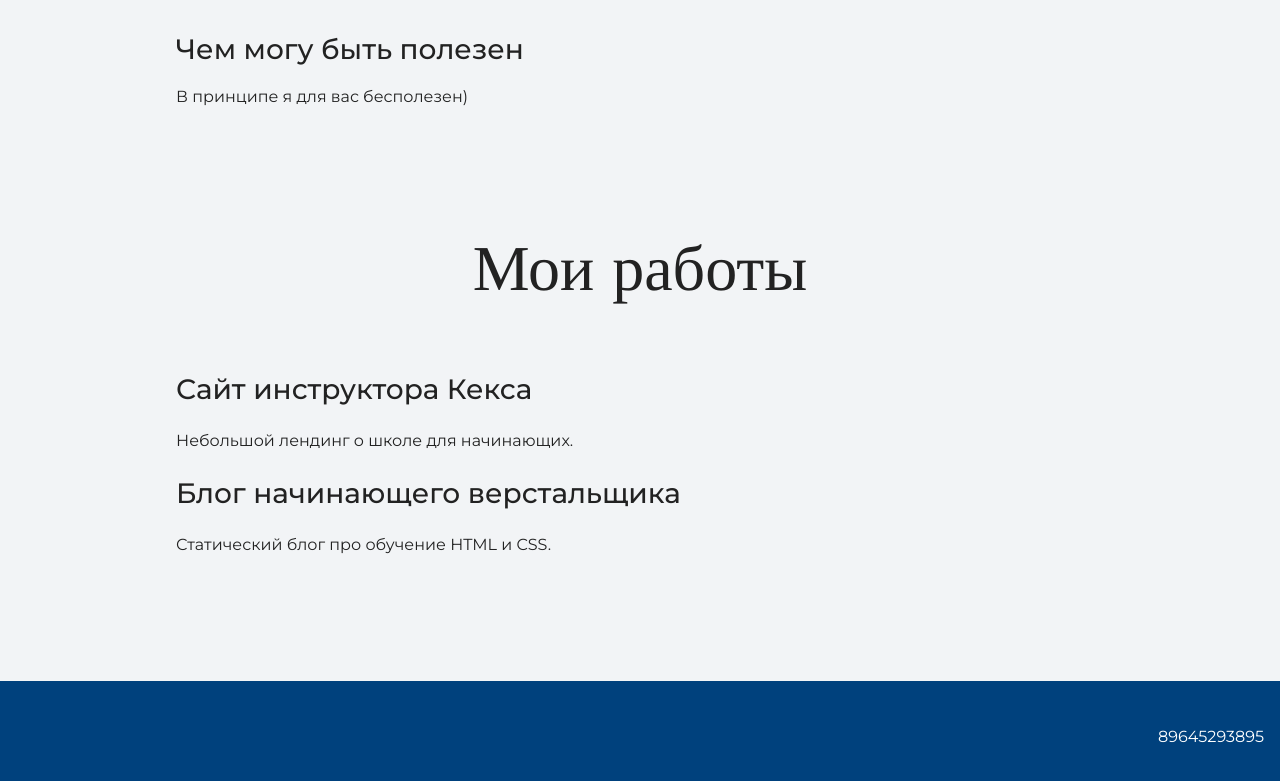
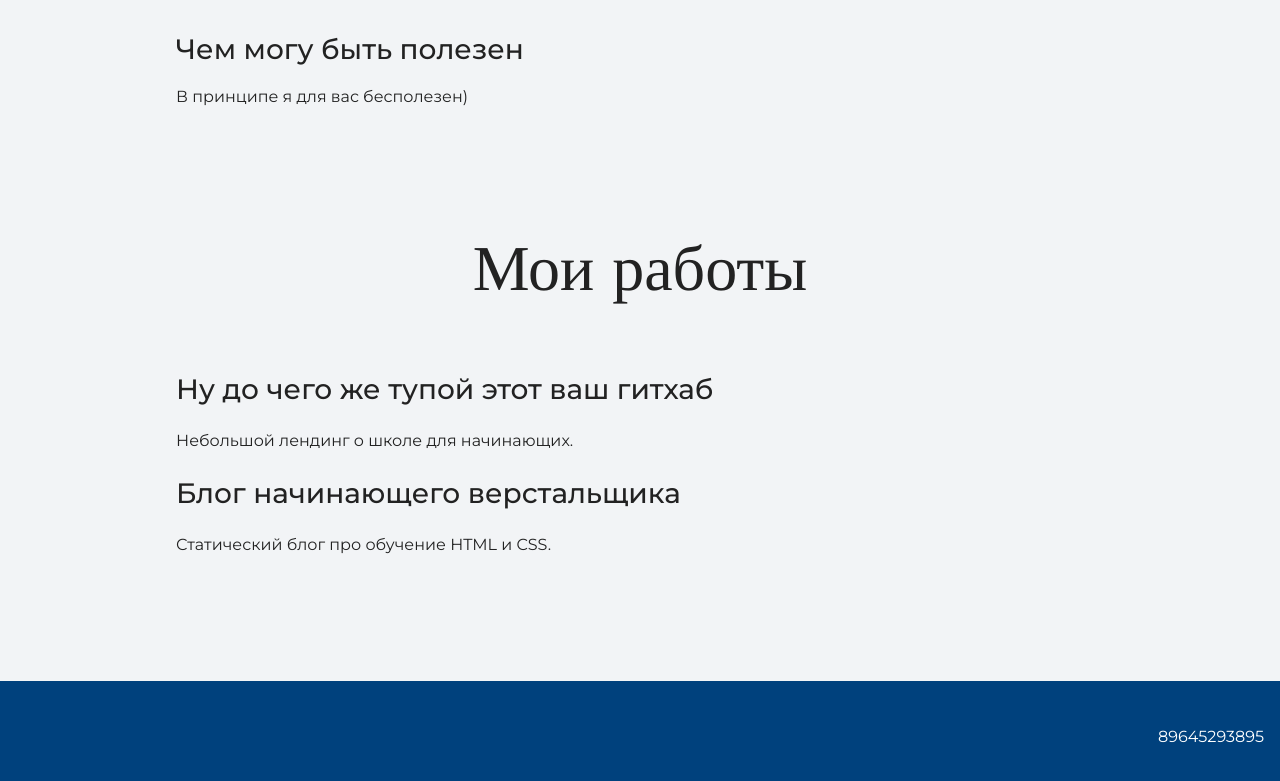
Before and after one commit to anton-antonov83/my-site, a plain HTML site: page index.html in a window 1280 px wide. Shown: the part 1291-2072 px from the top of the page. Drawn offline with nearby package versions, Linux system fonts and the light colour scheme.

Commit message:
Add files via upload
Попытка понять гитхаб

```diff
--- a/index.html
+++ b/index.html
@@ -35,7 +35,7 @@
       <div class="container">
         <h2 class="subheading">Мои работы</h2>
 
-        <h3>Сайт инструктора Кекса</h3>
+        <h3>Ну до чего же тупой этот ваш гитхаб</h3>
         <p>Небольшой лендинг о школе для начинающих.</p>
 
         <h3>Блог начинающего верстальщика</h3>
```
